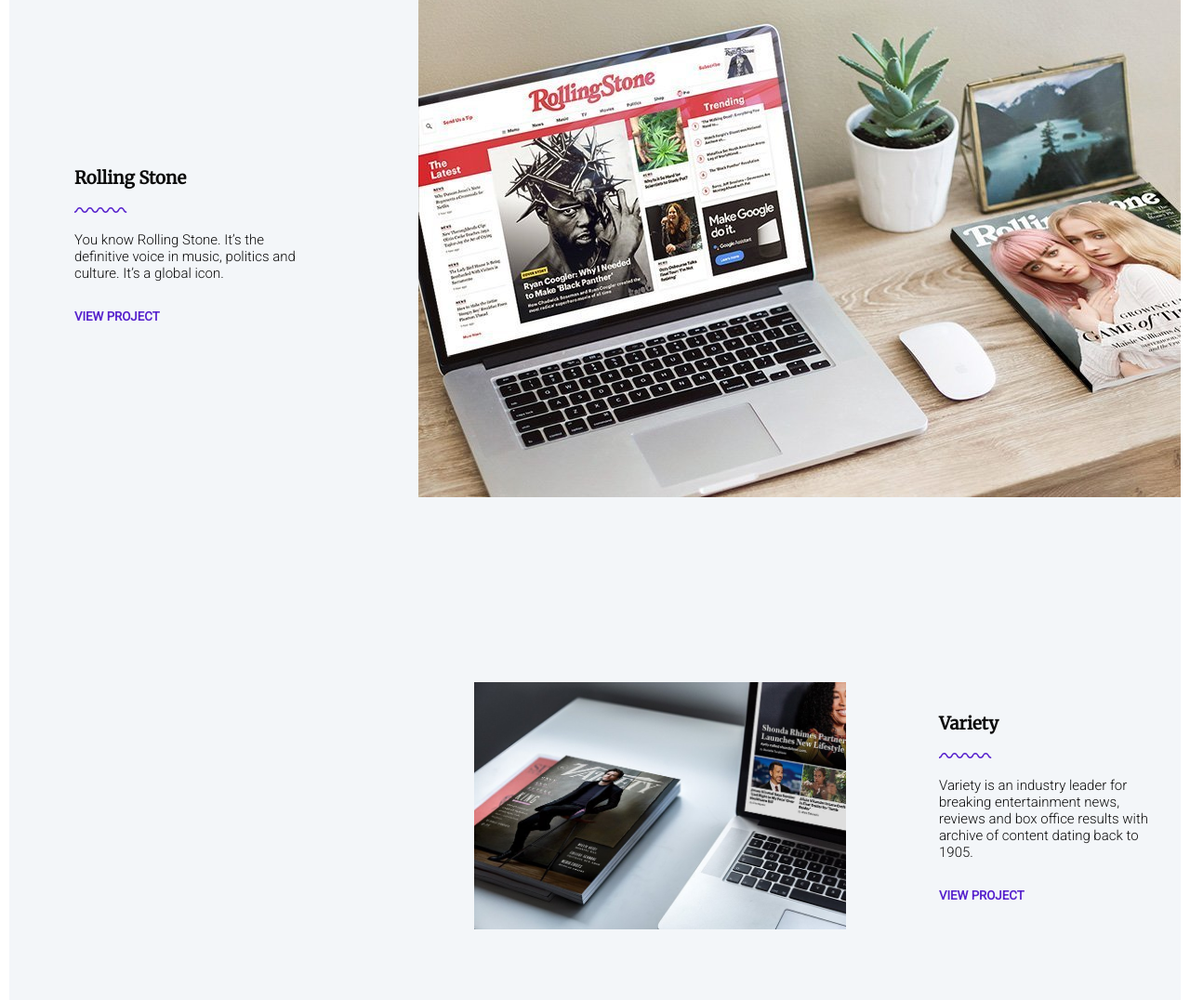
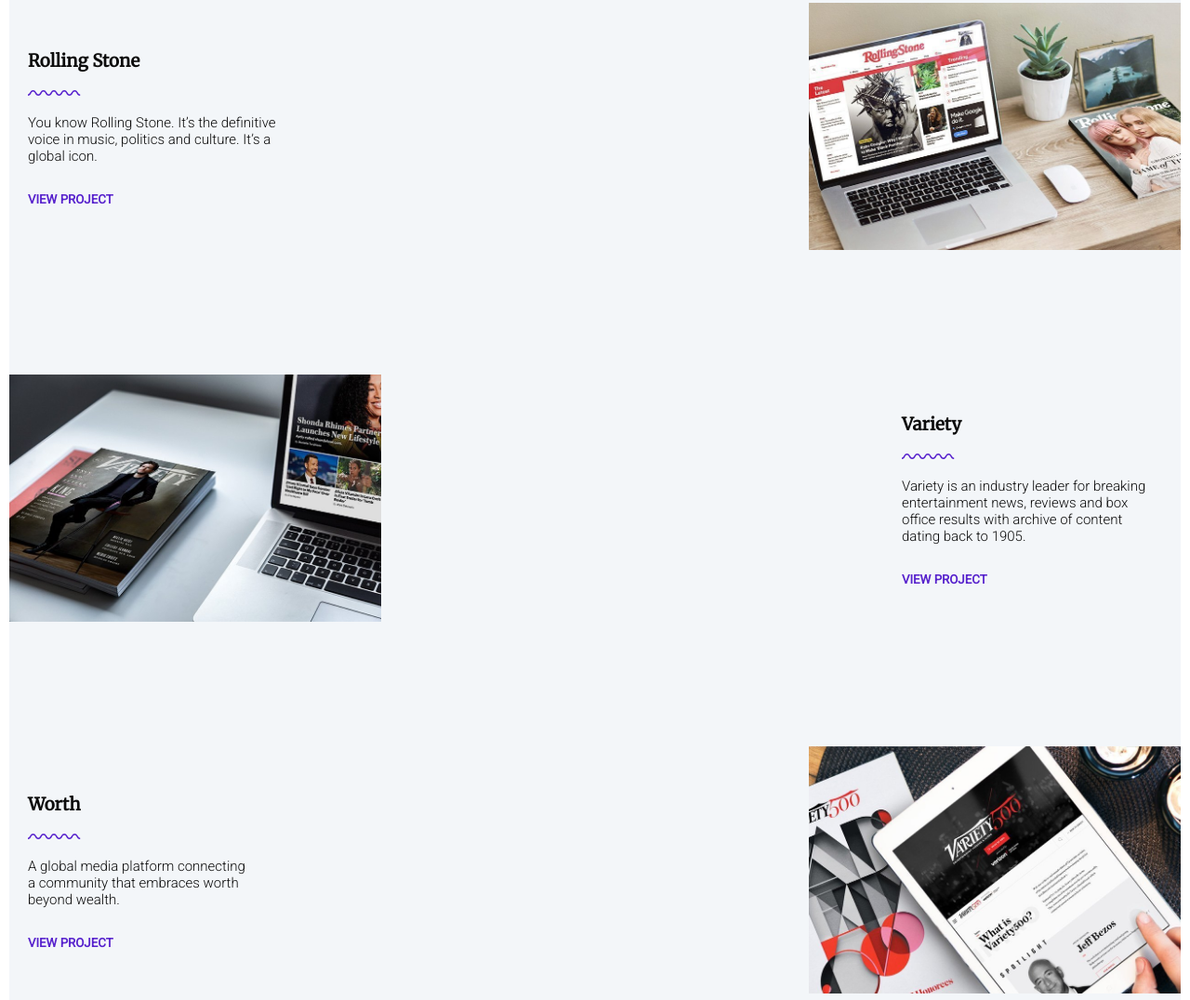
Before and after one commit to lcryan/papa_was_a_rolling_stone_landing_page, a plain HTML site: page index.html in a window 1280 px wide. Shown: the part 1393-2469 px from the top of the page at 93% size. Drawn offline with Linux system fonts and the light colour scheme.

Commit message:
all 3 projects aligned correctly now - further adjustments with padding and margin have to be made. Eventually also resizing the pictures in the future - put on hold for now

```diff
--- a/styles.css
+++ b/styles.css
@@ -89,6 +89,7 @@
     position: absolute;
     bottom: 0;
     left: calc(50% - 40px);
+    /*size 1 px biggr */
 }
 
 /* ------------------------------- 2. END HEADER -------------------------------- */
@@ -178,29 +179,28 @@
     align-items: center;
     flex-basis: 400px;
     flex-grow: 0;
-    flex-shrink: 0;
-    margin-bottom: 80px;
-    padding: 50px 0 50px 50px;
+    flex-shrink: 1;
+}
 
-}
 
 .first-article {
     display: flex;
     flex-direction: column;
     justify-content: center;
     align-items: flex-start;
-    flex-basis: 360px;
+    flex-basis: 400px;
     padding-right: 100px;
     padding-left: 20px;
     flex-grow: 0;
-    flex-shrink:0;
+    flex-shrink:1;
 }
 
 .squiggle-line-purple {
     padding-bottom: 20px;
 }
 
-.image-one {
+.image-one, .image-two, .image-three {
+    width: 100%;
 
 }
 
@@ -213,11 +213,11 @@
 .project-two {
     display: flex;
     flex-direction: row-reverse;
+    justify-content: space-between;
     align-items: center;
     flex-basis: 400px;
     flex-grow: 0;
     flex-shrink: 0;
-    margin-bottom: 80px;
 }
 
 .second-article {
@@ -225,7 +225,7 @@
     flex-direction: column;
     justify-content: center;
     align-items: flex-start;
-    flex-basis: 360px;
+    flex-basis: 400px;
     padding-right: 20px;
     padding-left: 100px;
     flex-grow: 0;
@@ -239,8 +239,9 @@
 .project-three {
     display: flex;
     flex-direction: row;
+    justify-content: space-between;
     align-items: center;
-    flex-basis: 360px;
+    flex-basis: 400px;
 }
 
 .third-article {
@@ -254,6 +255,19 @@
     flex-grow: 0;
     flex-shrink: 1;
 }
+
+/*.first-article {*/
+/*    display: flex;*/
+/*    flex-direction: column;*/
+/*    justify-content: center;*/
+/*    align-items: flex-start;*/
+/*    flex-basis: 400px;*/
+/*    padding-right: 100px;*/
+/*    padding-left: 20px;*/
+/*    flex-grow: 0;*/
+/*    flex-shrink:0;*/
+/*}*/
+
 
 .image-three {
     width: 100%;
```
